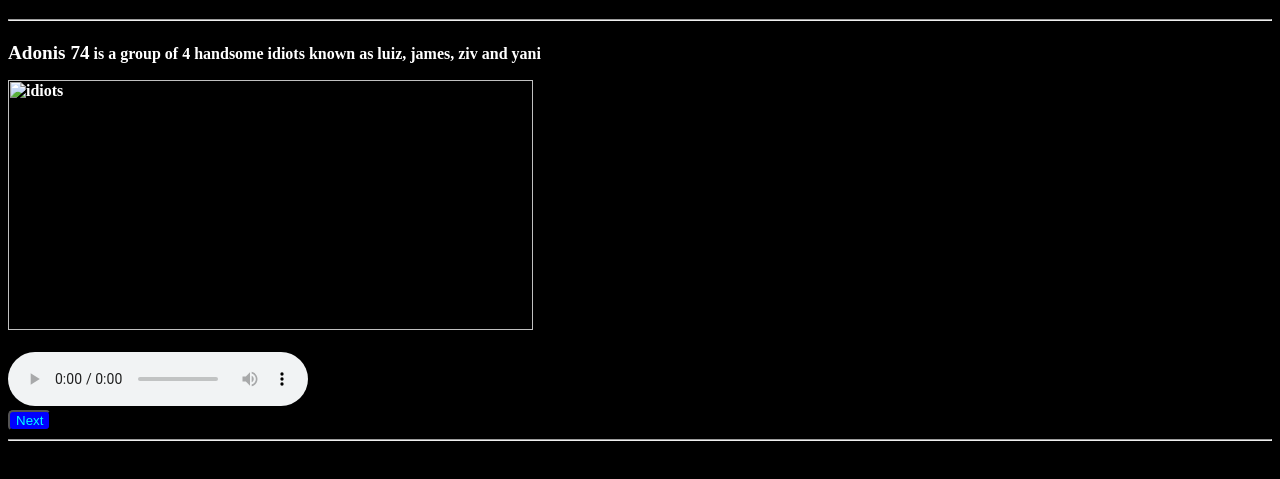
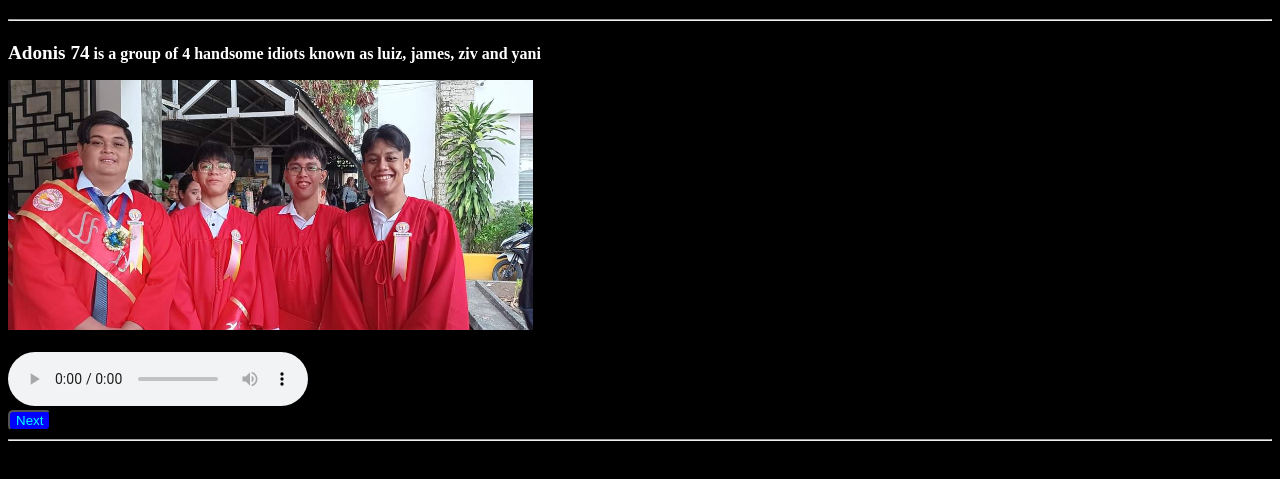
Before and after one commit to Nikkoi07/Nikkoi07, a plain HTML site: page index.html in a window 1280 px wide. Shown: the part 61-540 px from the top of the page. Drawn offline with Linux system fonts and the light colour scheme.

Commit message:
Update index.html

```diff
--- a/index.html
+++ b/index.html
@@ -11,7 +11,7 @@
 <h1 style=color:white>Adonis 74</h1>
 <hr>
 <p><h4 style=color:white><big><b>Adonis 74</b></big> is a group of 4 handsome idiots known as luiz, james, ziv and yani</p>
-     <img src="/Website/Images/FB_IMG_1718304226809.jpg" height=250 width=525 Title="idiots"></a>
+     <img src="/Images/FB_IMG_1718304226809.jpg" height=250 width=525 Title="idiots"></a>
 <br>
 <br>
     <audio controls src="/Website/Audio/Michael Jackson - You Are Not Alone (Official Video).mp3"></audio>
```
